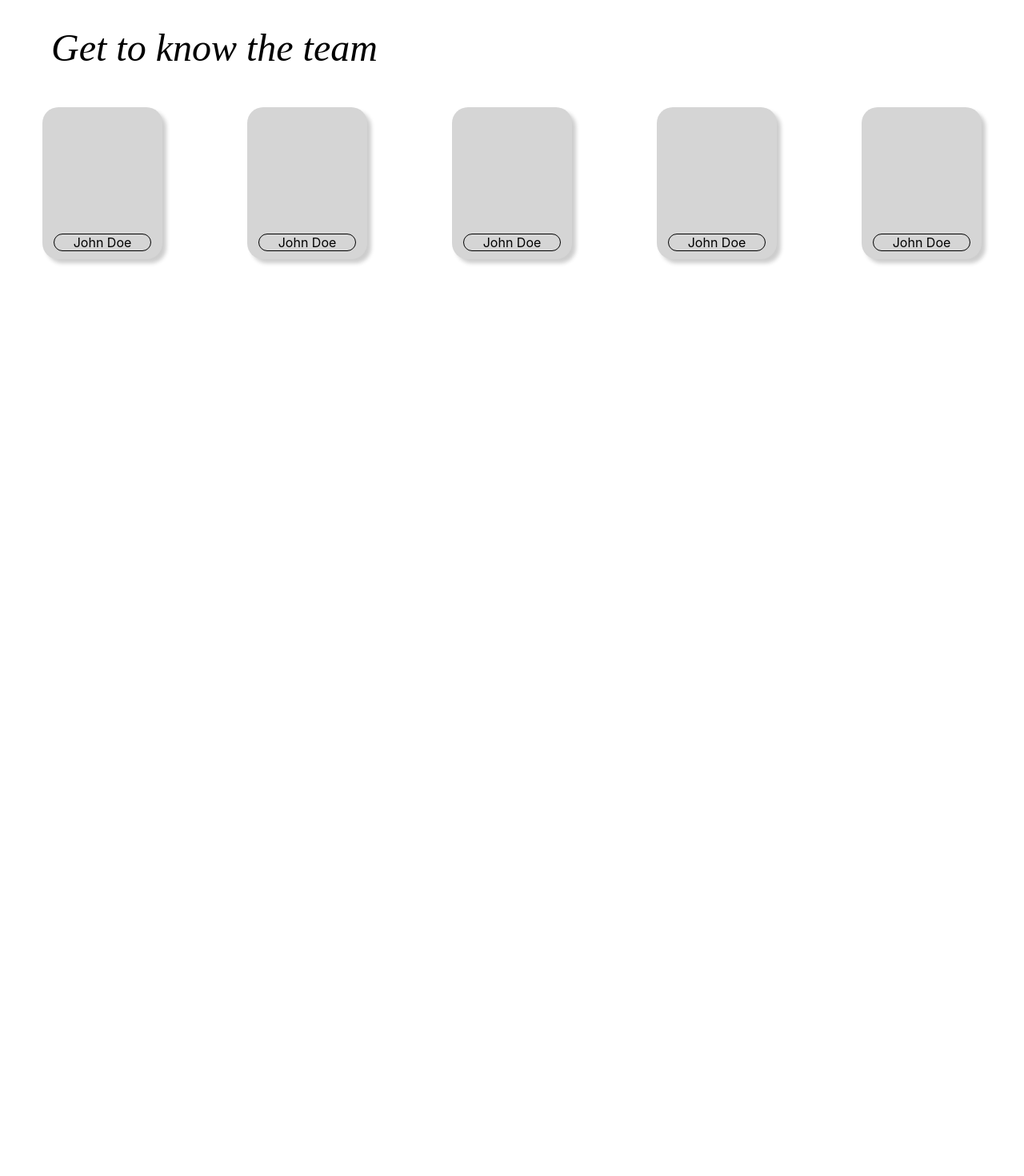
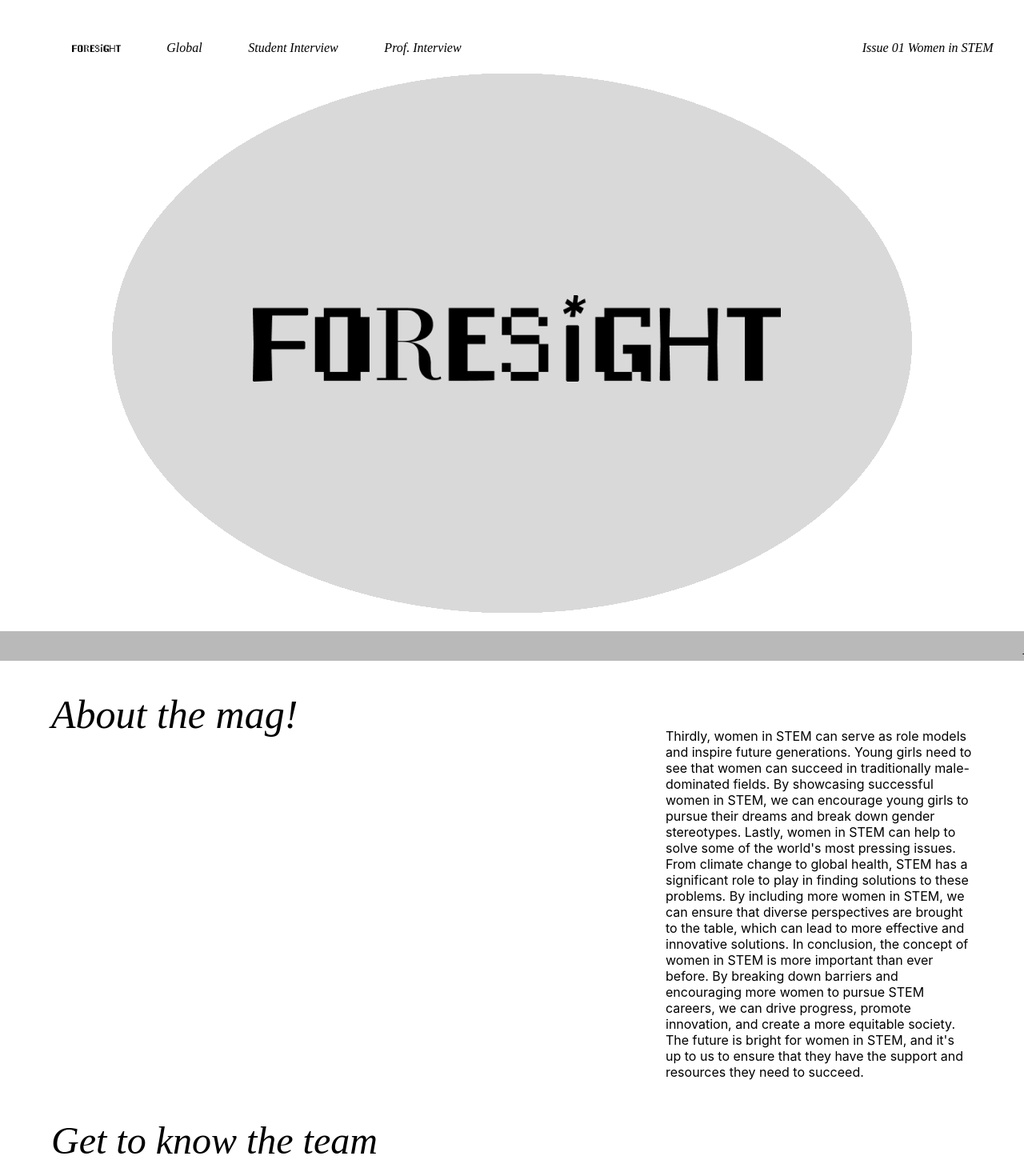
Before and after one commit to foresightmag/foresight, a React (Create React App) app: page / in a window 1280 px wide. Shown: the top 1470 px of the page at 80% size. Before the commit the page ends 800 px from the top, so only its background shows below. Built offline with nearby package versions, Linux system fonts and the light colour scheme.

Commit message:
nav, hero and marquee

```diff
--- a/src/App.js
+++ b/src/App.js
@@ -1,19 +1,21 @@
 import './css/App.css';
-
-function Card(props){
- return (
-  <div className='Card' href='/'>
-    <a href= "/" className='CardInside'>{props.name}</a>
-  </div>
- );
-}
-
+import Card from "./components/Card"
+import Nav from "./components/Nav"
+import Hero from "./components/Hero"
 
 function App() {
 
   return (
     <div className="App">
-
+      <Nav/>
+      <Hero/>
+      <marquee className="marquee" style={{ color: 'black', fontSize: '2em', loop: -1 }}>
+      A magazine designed for student by students. A magazine designed for student by students.
+      </marquee>
+      <div className="about">
+        <h1 className="about-title">About the mag!</h1>
+        <p className="about-content">Thirdly, women in STEM can serve as role models and inspire future generations. Young girls need to see that women can succeed in traditionally male-dominated fields. By showcasing successful women in STEM, we can encourage young girls to pursue their dreams and break down gender stereotypes. Lastly, women in STEM can help to solve some of the world's most pressing issues. From climate change to global health, STEM has a significant role to play in finding solutions to these problems. By including more women in STEM, we can ensure that diverse perspectives are brought to the table, which can lead to more effective and innovative solutions. In conclusion, the concept of women in STEM is more important than ever before. By breaking down barriers and encouraging more women to pursue STEM careers, we can drive progress, promote innovation, and create a more equitable society. The future is bright for women in STEM, and it's up to us to ensure that they have the support and resources they need to succeed.</p>
+      </div>
      <h1 className='font'>Get to know the team</h1>
      <div className='CardContainer'>
         <Card name="John Doe"/>
@@ -21,7 +23,7 @@ function App() {
         <Card name="John Doe"/>
         <Card name="John Doe"/>
         <Card name="John Doe"/>
-        </div>
+      </div>
     </div>
   );
 }
--- /dev/null
+++ b/src/components/Card.js
@@ -0,0 +1,9 @@
+import React from 'react';
+export default function(props)
+{
+    return (
+        <div className='Card' href='/'>
+          <a href= "/" className='CardInside'>{props.name}</a>
+        </div>
+       );
+}
--- /dev/null
+++ b/src/components/Hero.js
@@ -0,0 +1,10 @@
+import React from 'react'
+import logo from "../images/BLACK-FORESIGHT-LOGO.png"
+export default function()
+{
+    return (<section className="hero-section">
+    <div className="oval-cutout">
+        <img src={logo} className="hero-logo"/>
+    </div>
+  </section>);
+}
--- /dev/null
+++ b/src/components/Nav.js
@@ -0,0 +1,16 @@
+import React from 'react';
+import logo from "../images/BLACK-FORESIGHT-LOGO.png";
+export default function()
+{
+    return (
+        <div className='Nav' href='/'>
+          <nav>
+            <a href=""><img className="nav-logo" src={logo} height="10px"/></a>
+            <a href="">Global</a>
+            <a href="">Student Interview</a>
+            <a href="">Prof. Interview</a>
+            <div className="issue-title">Issue 01 Women in STEM</div>
+          </nav>
+        </div>
+       );
+}
--- a/src/css/App.css
+++ b/src/css/App.css
@@ -53,3 +53,91 @@
   font-style: italic;
   margin-left:5vw
 }
+
+nav {
+  display: flex;
+  flex-direction: row;
+  gap: 5%;
+  padding-top: 4%;
+  padding-left: 2%;
+
+  width:90%;
+
+  font-family: Swear Display;
+  font-size: 2vh;
+  font-weight: 500;
+  font-style: italic;
+  margin-left:5vw
+}
+
+.nav-logo {
+  flex-shrink: 2;
+}
+
+.issue-title {
+  margin-left: auto;
+}
+a{
+  color:black;
+}
+a:link {
+  text-decoration: none;
+}
+a:active {
+  text-decoration: none;
+}
+a:hover {
+  text-decoration: none;
+}
+a:visited {
+  text-decoration: none;
+}
+
+.oval-cutout {
+  height: 90vh;
+  width: 100vw;
+  background: radial-gradient(ellipse 50% 60% at 50% 50%,
+                              transparent 500px, #ffffff 50px);
+  position: relative;
+
+  display: flex;
+  justify-content: center;
+  align-items: center;
+}
+
+.hero-section {
+  background-color: #D9D9D9;
+}
+
+.hero-logo {
+  height: 15%;
+  padding-left: 1%;
+  padding-bottom: 1%;
+}
+
+.marquee {
+  font-family: Swear Display;
+  font-style: italic;
+  font-weight: 50;
+  font-size: 10px;
+  background-color: #B9B9B9;
+}
+
+.about {
+  display: flex;
+}
+
+.about-title {
+  font-family: Swear Display;
+  font-style: italic;
+  font-weight: 100;
+  width: 100%;
+  padding-left: 5%;
+  font-size: 50px;
+}
+
+.about-content {
+  width: 50%;
+  padding-top: 5%;
+  padding-right: 5%;
+}
```
Also changed, not shown: src/images/BLACK-FORESIGHT-LOGO.png (added), src/index.css (line endings or trailing spaces).
